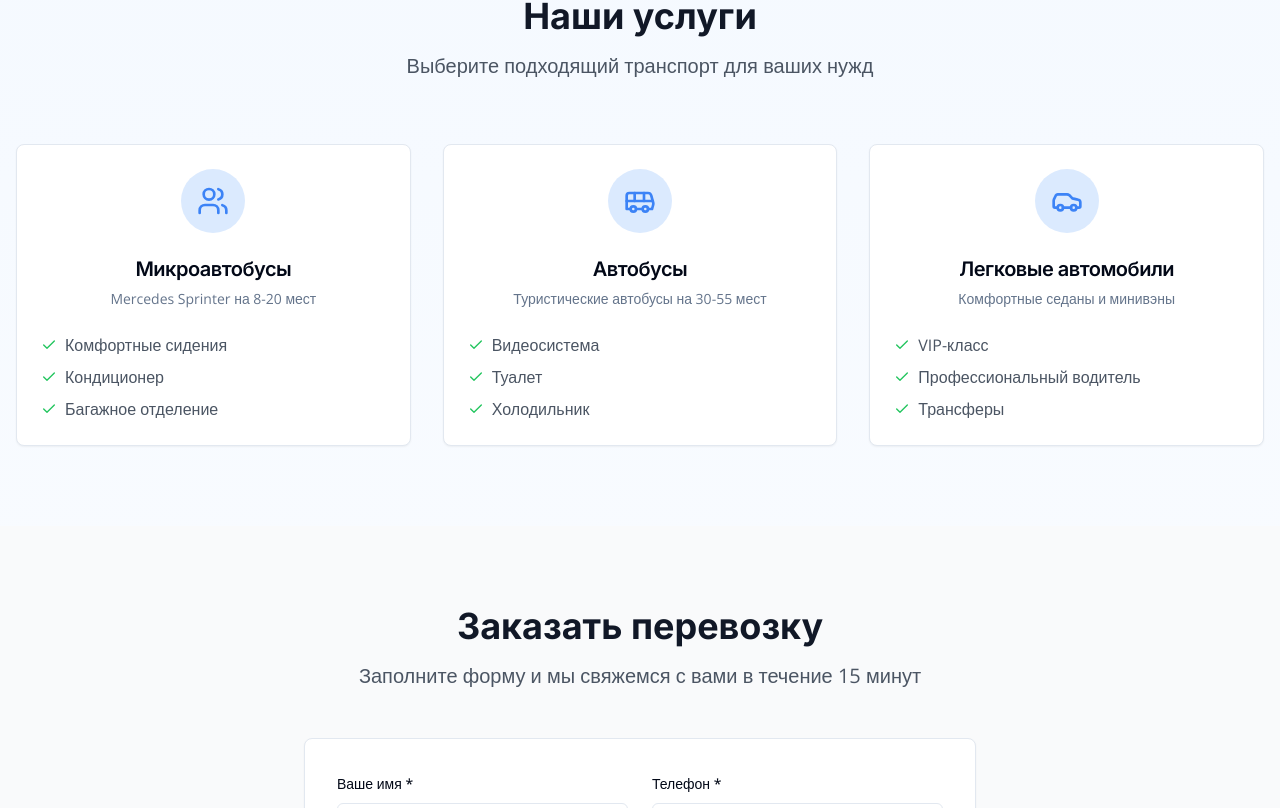
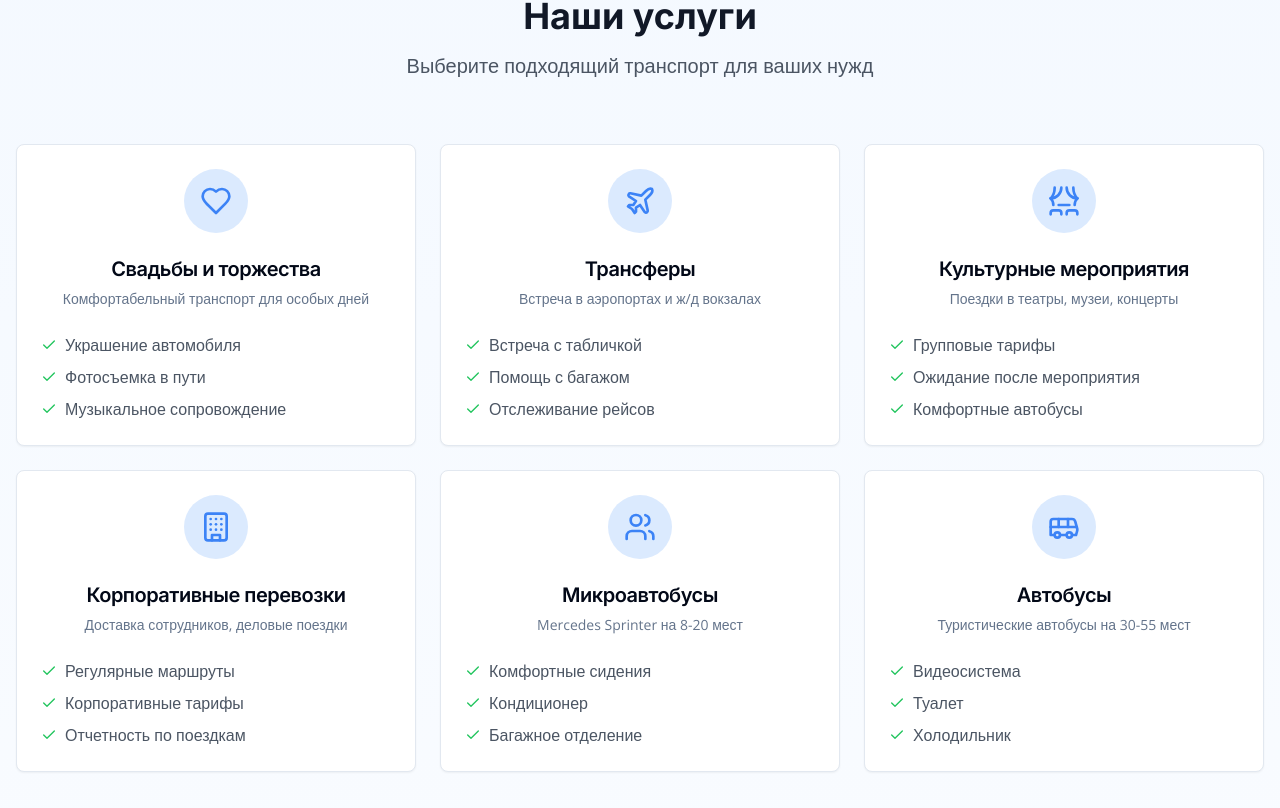
Before and after one commit to pr-poehali-dev/passenger-transport-project, a React (Vite) app: page / in a window 1280 px wide. Shown: the part 1212-2020 px from the top of the page. Built offline with nearby package versions, Linux system fonts and the light colour scheme.

Commit message:
Пассажирские перевозки для разных событий

```diff
--- a/src/pages/Index.tsx
+++ b/src/pages/Index.tsx
@@ -19,6 +19,30 @@ const Index = () => {
 
   const services = [
     {
+      icon: 'Heart',
+      title: 'Свадьбы и торжества',
+      description: 'Комфортабельный транспорт для особых дней',
+      features: ['Украшение автомобиля', 'Фотосъемка в пути', 'Музыкальное сопровождение']
+    },
+    {
+      icon: 'Plane',
+      title: 'Трансферы',
+      description: 'Встреча в аэропортах и ж/д вокзалах',
+      features: ['Встреча с табличкой', 'Помощь с багажом', 'Отслеживание рейсов']
+    },
+    {
+      icon: 'Theater',
+      title: 'Культурные мероприятия',
+      description: 'Поездки в театры, музеи, концерты',
+      features: ['Групповые тарифы', 'Ожидание после мероприятия', 'Комфортные автобусы']
+    },
+    {
+      icon: 'Building',
+      title: 'Корпоративные перевозки',
+      description: 'Доставка сотрудников, деловые поездки',
+      features: ['Регулярные маршруты', 'Корпоративные тарифы', 'Отчетность по поездкам']
+    },
+    {
       icon: 'Users',
       title: 'Микроавтобусы',
       description: 'Mercedes Sprinter на 8-20 мест',
@@ -29,12 +53,6 @@ const Index = () => {
       title: 'Автобусы',
       description: 'Туристические автобусы на 30-55 мест',
       features: ['Видеосистема', 'Туалет', 'Холодильник']
-    },
-    {
-      icon: 'Car',
-      title: 'Легковые автомобили',
-      description: 'Комфортные седаны и минивэны',
-      features: ['VIP-класс', 'Профессиональный водитель', 'Трансферы']
     }
   ];
 
@@ -121,7 +139,7 @@ const Index = () => {
             </p>
           </div>
 
-          <div className="grid md:grid-cols-3 gap-8">
+          <div className="grid md:grid-cols-3 gap-6">
             {services.map((service, index) => (
               <Card key={index} className="hover:shadow-lg transition-shadow">
                 <CardHeader className="text-center">
```
